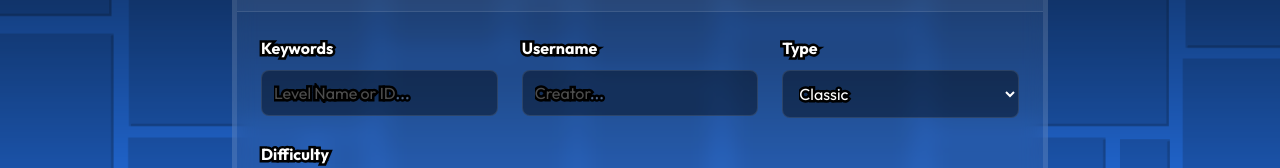
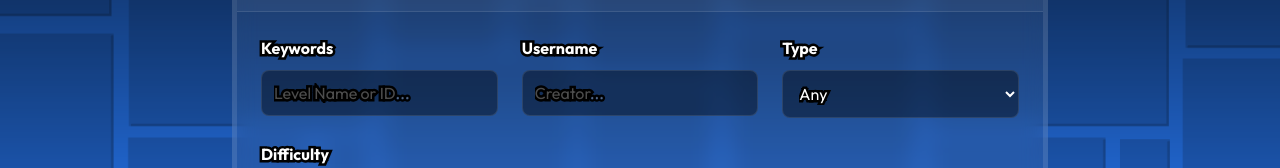
Before and after one commit to RatedLayouts/RatedLayoutsWebsite, a React (Vite) app: page /search in a window 1280 px wide. Shown: the part 293-461 px from the top of the page. Built offline with nearby package versions, Linux system fonts and the light colour scheme; a web font is replaced by a local one.

Commit message:
okay done

```diff
--- a/src/Search.jsx
+++ b/src/Search.jsx
@@ -9,7 +9,7 @@ const Search = () => {
 
     // Form State
     const [formData, setFormData] = useState({
-        type: 'classic',
+        type: 'any',
         award: false,
         featured: false,
         epic: false,
@@ -30,7 +30,6 @@ const Search = () => {
     const handleSearch = () => {
         // Convert boolean/checkbox states to API expected integers (1 or 0)
         const requestBody = {
-            type: formData.type,
             award: formData.award ? 1 : 0,
             featured: formData.featured ? 1 : 0,
             epic: formData.epic ? 1 : 0,
@@ -38,6 +37,10 @@ const Search = () => {
             username: formData.username,
             query: formData.query
         };
+
+        if (formData.type !== 'any') {
+            requestBody.type = formData.type;
+        }
 
         const difficulty = parseInt(formData.difficulty) || 0;
         if (difficulty !== 0) {
@@ -108,6 +111,7 @@ const Search = () => {
                                     onChange={handleInputChange}
                                     className="search-select"
                                 >
+                                    <option value="any">Any</option>
                                     <option value="classic">Classic</option>
                                     <option value="platformer">Platformer</option>
                                 </select>
```
